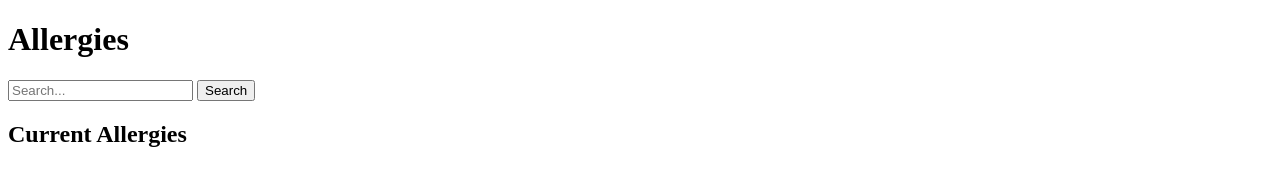
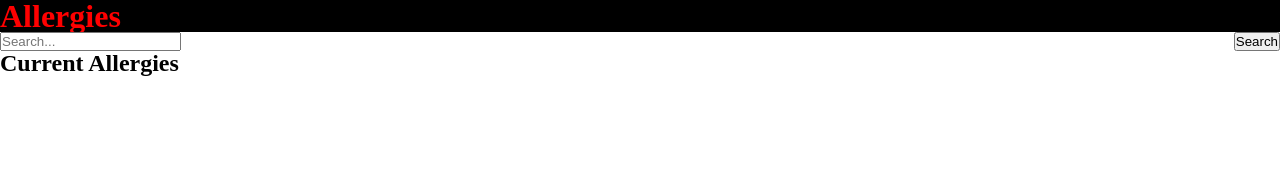
Before and after one commit to Ataashi97/Allergen_Tracker, a plain HTML site: page index.html in a window 1280 px wide. Drawn offline with Linux system fonts and the light colour scheme.

Commit message:
tewaked some items in css and html

```diff
--- a/assets/style.css
+++ b/assets/style.css
@@ -1,5 +1,30 @@
-.query{
-    font-family: 'Trebuchet MS', 'Lucida Sans Unicode', 'Lucida Grande', 'Lucida Sans', Arial, sans-serif;
-    font-size: large;
-    color: rgb(235, 7, 7);
+*{
+    margin: 0;
+    padding: 0;
+    box-sizing: border-box;
 }
+html{ height: 100%;}
+
+body {min-height:100%;
+    line-height: 1;
+    font-family: 'Times New Roman', Times, serif;
+    max-width: 100%;
+    margin: auto;}
+
+h1{background-color: black;
+color: red;}
+input[type=text]{
+padding: 10px;
+font-size: 17px;
+border: 1px solid blue;
+float: right;
+width: 80%;
+background: #f1f1f1;
+}
+button{
+    float: right;
+}
+
+ul{
+    background-color: rgb(115, 211, 102);
+}
--- a/index.html
+++ b/index.html
@@ -5,24 +5,22 @@
     <meta http-equiv="X-UA-Compatible" content="IE=edge">
     <meta name="viewport" content="width=device-width, initial-scale=1.0">
     <title>Allergen_Tracker</title>
-    <link rel="stylesheet" href="./assets/reset.css"/>
     <link rel="stylesheet" href="./assets/style.css"/>
+
 </head>
 <body>
       <!-- HEADER -->
       <div class="px-4 text-center">
         <h1 class="pt-2" id="title">Allergies</h1>
-        <div class="col-lg-6 mx-auto">
             <form id="form">
-                <input type="search" id="query" name="q" placeholder="Search...">
+                <input type="next" id="query" name="Search" placeholder="Search...">
                 <button>Search</button>
               </form>
               <div class="col-lg-6" id="Current Allergies">
                 <h2 id="allergy tracker" class="fw-bold 1h-1 mb-3">Current Allergies</h2>
+
+                <br>
                 <ul class="list-group list-group-flush" id="Current-Allergies-group"></ul>
-                <br>
-                <p id="card-text" class="lead">
-                </p>
               </div>
     </div>
 </body>
```
